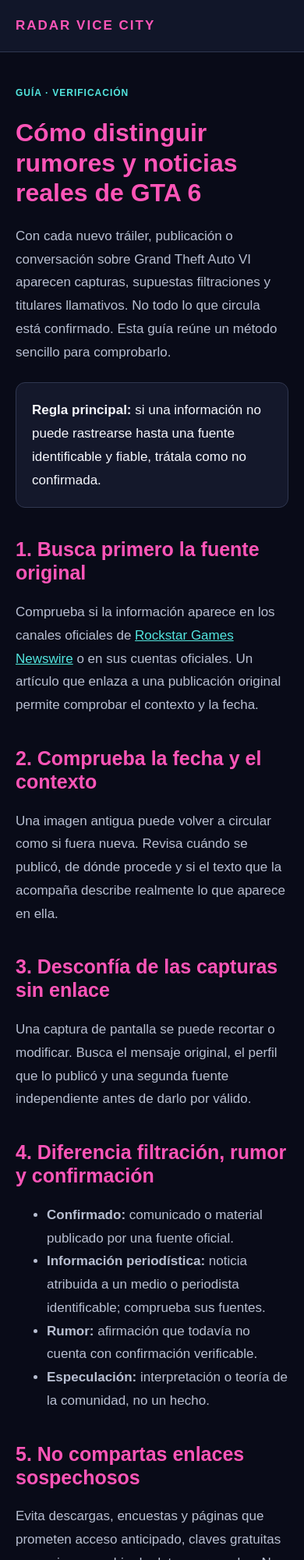
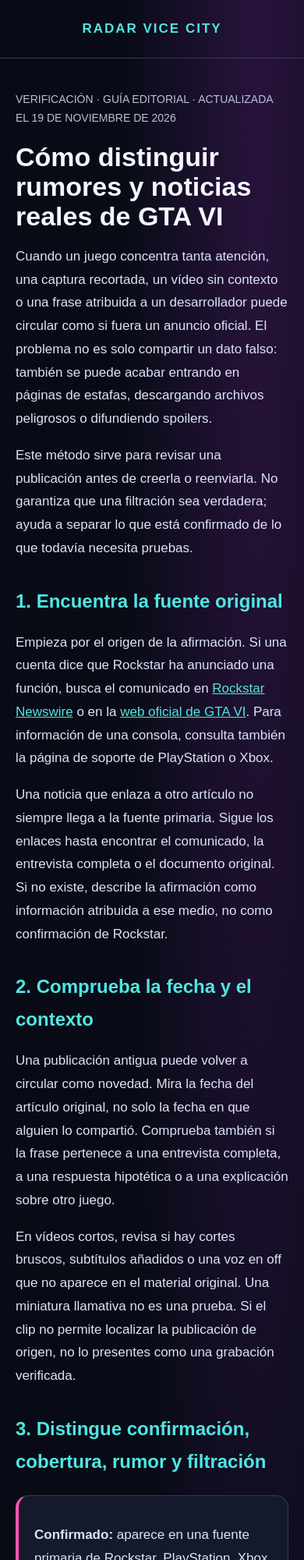
Before and after one commit to martinjordi119-tech/martinjordi119-tech.github.io, a plain HTML site: page como-distinguir-rumores-gta6.html in a window 390 px wide. Shown: the top 2000 px of the page at 78% size. Drawn offline with Linux system fonts and the light colour scheme.

Commit message:
Expand GTA VI verification guide with source-checking workflow

```diff
--- a/como-distinguir-rumores-gta6.html
+++ b/como-distinguir-rumores-gta6.html
@@ -1,53 +1,72 @@
 <!doctype html>
 <html lang="es">
 <head>
+<meta charset="utf-8"><meta name="viewport" content="width=device-width,initial-scale=1">
+<title>Cómo distinguir rumores y noticias reales de GTA VI | Radar Vice City</title>
+<meta name="description" content="Método práctico para comprobar rumores, filtraciones, vídeos virales y anuncios de GTA VI: fuente, fecha, contexto y confirmación oficial.">
+<meta name="robots" content="index,follow">
+<link rel="canonical" href="https://martinjordi119-tech.github.io/como-distinguir-rumores-gta6.html">
+<meta property="og:type" content="article"><meta property="og:title" content="Cómo distinguir rumores y noticias reales de GTA VI">
+<meta property="og:description" content="Comprueba la fuente, la fecha, el contexto y la confirmación oficial antes de compartir una supuesta filtración.">
+<meta property="og:url" content="https://martinjordi119-tech.github.io/como-distinguir-rumores-gta6.html">
 <meta name="google-adsense-account" content="ca-pub-1934380069872136">
 <script async src="https://pagead2.googlesyndication.com/pagead/js/adsbygoogle.js?client=ca-pub-1934380069872136" crossorigin="anonymous"></script>
-
-<meta charset="utf-8"><meta name="viewport" content="width=device-width,initial-scale=1">
-<title>Cómo distinguir rumores y noticias reales de GTA 6 | Radar Vice City</title>
-<meta name="description" content="Aprende a verificar rumores, filtraciones y anuncios de GTA 6 con fuentes oficiales y criterios sencillos antes de compartirlos.">
-<meta name="robots" content="index,follow">
-<link rel="canonical" href="https://martinjordi119-tech.github.io/como-distinguir-rumores-gta6.html">
-<meta property="og:title" content="Cómo distinguir rumores y noticias reales de GTA 6">
-<meta property="og:description" content="Una guía práctica para comprobar información sobre GTA 6.">
-<meta property="og:type" content="article">
 <style>
-:root{--bg:#090b18;--panel:#14182b;--pink:#ff55b8;--cyan:#53e6df;--muted:#b8bfd2;--line:#303750}
-*{box-sizing:border-box}body{margin:0;background:var(--bg);color:#f5f6fb;font:17px/1.75 Arial,sans-serif}
-header{padding:18px max(20px,calc((100% - 850px)/2));background:#111629;border-bottom:1px solid var(--line)}
-a{color:var(--cyan)}.logo{font-weight:900;letter-spacing:2px;color:var(--pink);text-decoration:none}
-main{max-width:850px;margin:42px auto;padding:0 20px}.tag{color:var(--cyan);font-size:12px;font-weight:bold;letter-spacing:1px}
-h1,h2{line-height:1.2;color:var(--pink)}h1{font-size:clamp(32px,6vw,48px)}h2{margin-top:38px;font-size:25px}
-p,li{color:var(--muted)}.box{background:var(--panel);border:1px solid var(--line);padding:20px;border-radius:12px;margin:24px 0}
-footer{text-align:center;border-top:1px solid var(--line);padding:24px;color:#98a4bd;font-size:13px}
+:root{--bg:#080b16;--panel:#141a2c;--line:#303b58;--pink:#ff55ad;--cyan:#50e6e2;--text:#f4f6ff;--muted:#b8c1d7}
+*{box-sizing:border-box}body{margin:0;background:radial-gradient(ellipse at 85% 0,#29133d 0,transparent 38%),var(--bg);color:var(--text);font:17px/1.75 Arial,sans-serif}
+header{padding:22px 18px;border-bottom:1px solid var(--line);text-align:center}header a{color:var(--cyan);text-decoration:none;font-weight:bold;letter-spacing:2px}
+main{max-width:900px;margin:0 auto;padding:26px 20px 64px}h1{font-size:clamp(34px,6vw,52px);line-height:1.12;margin:18px 0}h2{font-size:24px;margin:32px 0 8px;color:var(--cyan)}
+p,li{color:#dce3f4}.meta{color:var(--muted);font-size:14px}.panel{background:var(--panel);border:1px solid var(--line);border-left:4px solid var(--pink);border-radius:16px;padding:18px 20px;margin:22px 0}
+a{color:var(--cyan)}li{margin:8px 0}footer{border-top:1px solid var(--line);padding:22px;text-align:center;color:var(--muted);font-size:14px}
 </style>
 </head>
 <body>
-<header><a class="logo" href="./">RADAR VICE CITY</a></header>
+<header><a href="./index.html">RADAR VICE CITY</a></header>
 <main>
-<div class="tag">GUÍA · VERIFICACIÓN</div>
-<h1>Cómo distinguir rumores y noticias reales de GTA 6</h1>
-<p>Con cada nuevo tráiler, publicación o conversación sobre Grand Theft Auto VI aparecen capturas, supuestas filtraciones y titulares llamativos. No todo lo que circula está confirmado. Esta guía reúne un método sencillo para comprobarlo.</p>
-<div class="box"><strong>Regla principal:</strong> si una información no puede rastrearse hasta una fuente identificable y fiable, trátala como no confirmada.</div>
-<h2>1. Busca primero la fuente original</h2>
-<p>Comprueba si la información aparece en los canales oficiales de <a href="https://www.rockstargames.com/newswire" target="_blank" rel="noopener noreferrer">Rockstar Games Newswire</a> o en sus cuentas oficiales. Un artículo que enlaza a una publicación original permite comprobar el contexto y la fecha.</p>
+<p class="meta">VERIFICACIÓN · GUÍA EDITORIAL · ACTUALIZADA EL 19 DE NOVIEMBRE DE 2026</p>
+<h1>Cómo distinguir rumores y noticias reales de GTA VI</h1>
+<p>Cuando un juego concentra tanta atención, una captura recortada, un vídeo sin contexto o una frase atribuida a un desarrollador puede circular como si fuera un anuncio oficial. El problema no es solo compartir un dato falso: también se puede acabar entrando en páginas de estafas, descargando archivos peligrosos o difundiendo spoilers.</p>
+<p>Este método sirve para revisar una publicación antes de creerla o reenviarla. No garantiza que una filtración sea verdadera; ayuda a separar lo que está confirmado de lo que todavía necesita pruebas.</p>
+
+<h2>1. Encuentra la fuente original</h2>
+<p>Empieza por el origen de la afirmación. Si una cuenta dice que Rockstar ha anunciado una función, busca el comunicado en <a href="https://www.rockstargames.com/newswire" target="_blank" rel="noopener">Rockstar Newswire</a> o en la <a href="https://www.rockstargames.com/VI" target="_blank" rel="noopener">web oficial de GTA VI</a>. Para información de una consola, consulta también la página de soporte de PlayStation o Xbox.</p>
+<p>Una noticia que enlaza a otro artículo no siempre llega a la fuente primaria. Sigue los enlaces hasta encontrar el comunicado, la entrevista completa o el documento original. Si no existe, describe la afirmación como información atribuida a ese medio, no como confirmación de Rockstar.</p>
+
 <h2>2. Comprueba la fecha y el contexto</h2>
-<p>Una imagen antigua puede volver a circular como si fuera nueva. Revisa cuándo se publicó, de dónde procede y si el texto que la acompaña describe realmente lo que aparece en ella.</p>
-<h2>3. Desconfía de las capturas sin enlace</h2>
-<p>Una captura de pantalla se puede recortar o modificar. Busca el mensaje original, el perfil que lo publicó y una segunda fuente independiente antes de darlo por válido.</p>
-<h2>4. Diferencia filtración, rumor y confirmación</h2>
+<p>Una publicación antigua puede volver a circular como novedad. Mira la fecha del artículo original, no solo la fecha en que alguien lo compartió. Comprueba también si la frase pertenece a una entrevista completa, a una respuesta hipotética o a una explicación sobre otro juego.</p>
+<p>En vídeos cortos, revisa si hay cortes bruscos, subtítulos añadidos o una voz en off que no aparece en el material original. Una miniatura llamativa no es una prueba. Si el clip no permite localizar la publicación de origen, no lo presentes como una grabación verificada.</p>
+
+<h2>3. Distingue confirmación, cobertura, rumor y filtración</h2>
+<div class="panel">
+<p><strong>Confirmado:</strong> aparece en una fuente primaria de Rockstar, PlayStation, Xbox o en un documento oficial identificable.</p>
+<p><strong>Información de un medio:</strong> un medio reconocido publica un dato con sus propias fuentes. Se puede citar el medio, pero no convertir automáticamente la noticia en un anuncio oficial.</p>
+<p><strong>Rumor:</strong> una afirmación sin confirmación suficiente. Puede acabar siendo cierta o falsa; debe etiquetarse como rumor.</p>
+<p><strong>Filtración:</strong> material o información difundida sin publicación oficial. Su autenticidad, contexto y derechos de uso pueden ser inciertos. No la difundas como hecho confirmado.</p>
+</div>
+
+<h2>4. Contrasta el dato, no solo el titular</h2>
+<p>Busca una segunda fuente independiente cuando el dato sea importante. Dos páginas que repiten el mismo comunicado no son dos confirmaciones distintas. Comprueba qué parte del titular está respaldada por el texto y qué parte es interpretación.</p>
+<p>Por ejemplo, la ficha oficial consultada el 19 de noviembre de 2026 muestra PlayStation 5 y Xbox Series X|S. La forma precisa de explicarlo es que esas son las plataformas que aparecen en la ficha consultada; no conviene convertir la ausencia de otra plataforma en una afirmación definitiva sobre todos los planes futuros de la compañía.</p>
+
+<h2>5. Cuidado con las capturas, las claves y el acceso anticipado</h2>
+<p>Desconfía de capturas sin enlace a la publicación original, supuestos mensajes privados de empleados y páginas que piden iniciar sesión para ver una filtración. Rockstar y las tiendas oficiales no necesitan que introduzcas tu contraseña en una web desconocida para confirmar una noticia.</p>
 <ul>
-<li><strong>Confirmado:</strong> comunicado o material publicado por una fuente oficial.</li>
-<li><strong>Información periodística:</strong> noticia atribuida a un medio o periodista identificable; comprueba sus fuentes.</li>
-<li><strong>Rumor:</strong> afirmación que todavía no cuenta con confirmación verificable.</li>
-<li><strong>Especulación:</strong> interpretación o teoría de la comunidad, no un hecho.</li>
+<li>No descargues supuestas betas, parches o herramientas que circulen fuera de las tiendas oficiales.</li>
+<li>No compartas códigos de verificación, contraseñas ni datos de pago.</li>
+<li>No compres cuentas compartidas ni códigos de vendedores sin garantías.</li>
+<li>Si una noticia promete una versión para PC, una clave gratis o un modo secreto, exige una fuente oficial antes de compartirla.</li>
 </ul>
-<h2>5. No compartas enlaces sospechosos</h2>
-<p>Evita descargas, encuestas y páginas que prometen acceso anticipado, claves gratuitas o premios a cambio de datos personales. No introduzcas tu contraseña de Rockstar o de tu consola desde enlaces recibidos en mensajes.</p>
-<h2>Cómo trabajamos en Radar Vice City</h2>
-<p>Este proyecto es independiente y no está afiliado a Rockstar Games ni a Take-Two Interactive. Nuestro objetivo es diferenciar la información confirmada de los rumores y enlazar a las publicaciones originales para que cada lector pueda comprobarlas.</p>
-<p><a href="./">← Volver a Radar Vice City</a></p>
+<p>Si ya has introducido tus datos en una página sospechosa, cambia la contraseña desde la web oficial del servicio y activa la verificación en dos pasos. Nuestra guía de <a href="./evitar-estafas-gta6.html">estafas relacionadas con GTA VI</a> reúne más comprobaciones.</p>
+
+<h2>6. Respeta los derechos y evita los spoilers</h2>
+<p>Que un vídeo esté publicado en una red social no significa que puedas descargarlo, editarlo y volver a publicarlo. Comprueba quién lo creó, qué derechos tiene y qué autorización permite el uso que quieres hacer. En el caso del material de Rockstar, su política pública describe el uso habitual de fans como no comercial y remite los usos comerciales a licencias caso por caso. <a href="https://support.rockstargames.com/articles/7bNaeoMFTV0iUDGhStTXvz/policy-on-posting-copyrighted-rockstar-games-material" target="_blank" rel="noopener">Consulta la política de Rockstar</a>.</p>
+<p>También etiqueta claramente los spoilers. No publiques finales, grandes revelaciones o escenas de historia en una miniatura sin avisar. Una guía útil puede explicar una mecánica sin revelar la sorpresa que otros jugadores quieren descubrir por sí mismos.</p>
+
+<h2>Cómo trabaja Radar Vice City</h2>
+<p>En nuestras guías distinguimos las fuentes oficiales de la cobertura periodística y de los rumores. Añadimos enlaces para que puedas comprobar el origen, indicamos la fecha de actualización y evitamos presentar como confirmada una función que no aparezca en una fuente primaria. Si una información cambia, actualizamos el artículo o corregimos el dato.</p>
+<p>Radar Vice City es un proyecto independiente de fans, sin afiliación con Rockstar Games ni Take-Two Interactive. Para comunicar una corrección puedes escribir desde nuestra página de <a href="./contacto.html">contacto</a>.</p>
+<p><a href="./index.html">← Volver a Radar Vice City</a></p>
 </main>
-<footer>© 2026 Radar Vice City · Proyecto independiente de fans</footer>
-</body></html>
+<footer>© 2026 Radar Vice City · Proyecto independiente de fans · <a href="./privacidad.html">Privacidad</a> · <a href="./cookies.html">Cookies</a></footer>
+</body>
+</html>
```
